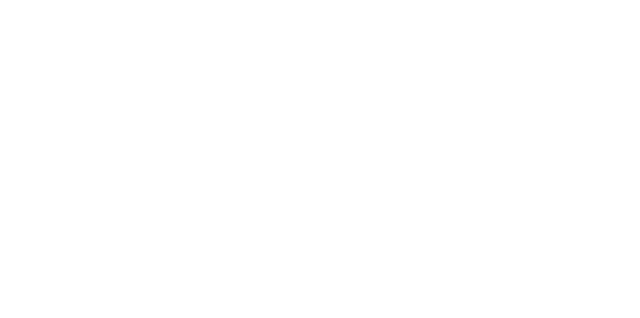
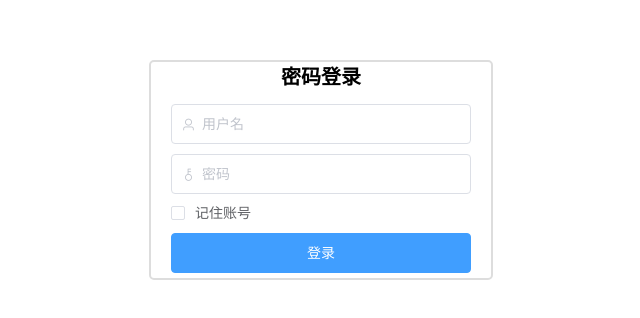
Before and after one commit to XiaofengZeng/kite-nest, a Vue app: page /#/login in a window 1280 px wide. Shown: the part 230-548 px from the top of the page, without its empty margins (319-959 px from the left). Built offline with nearby package versions, Linux system fonts and the light colour scheme; sample sign-in values are in the browser's storage.

Commit message:
feat(module): 简易版登录认证
1. 增加登录验证组件
2. 使用Vuex进行用户状态管理

```diff
--- /dev/null
+++ b/src/components/Login/index.vue
@@ -0,0 +1,100 @@
+<template>
+  <!-- 登录界面 -->
+  <div class="kn-login">
+    <div class="login-wrap">
+      <div class="login-title">
+        <h1>密码登录</h1>
+      </div>
+      <!-- TODO: 后续接入 -> form表单验证进行登录 -->
+      <div class="login-form">
+        <div class="user-pwd">
+          <el-input
+            v-model.trim="loginInfo.userName"
+            placeholder="用户名"
+            prefix-icon="el-icon-user"
+          ></el-input>
+          <el-input
+            v-model="loginInfo.password"
+            placeholder="密码"
+            show-password
+            prefix-icon="el-icon-key"
+          ></el-input>
+        </div>
+        <div class="login-footer">
+          <el-checkbox v-model="loginInfo.remeberUser">记住账号</el-checkbox>
+          <!-- TODO: 后端接入 -> 忘记密码 + 修改密码 -->
+        </div>
+        <div class="login-submit">
+          <el-button type="primary" class="login-btn" @click="login">登录</el-button>
+        </div>
+      </div>
+    </div>
+  </div>
+</template>
+
+<script>
+export default {
+  name: 'Login',
+  data() {
+    return {
+      loginInfo: {
+        userName: '',
+        password: '',
+        remeberUser: false,
+      },
+    };
+  },
+  methods: {
+    login() {
+      this.$store.dispatch('user/validateLogin', this.loginInfo);
+      if (this.isValidated) {
+        this.$router.replace('/');
+      } else {
+        this.$message.error('用户名/密码错误！请重试！');
+      }
+    },
+  },
+  computed: {
+    isValidated() {
+      return this.$store.getters['user/isValidated'];
+    },
+  },
+};
+</script>
+
+<style lang="less" scoped>
+.kn-login {
+  height: 100%;
+  display: flex;
+  flex-direction: column;
+  justify-content: center;
+  align-items: center;
+}
+
+.login-wrap {
+  height: 27%;
+  width: 300px;
+  padding: 0 20px;
+  display: flex;
+  border: 2px solid #ddd;
+  border-radius: 5px;
+  flex-direction: column;
+  justify-content: center;
+  align-items: center;
+}
+
+.login-title {
+  font-size: 20px;
+  font-weight: bold;
+  padding: 4px;
+}
+
+.login-form div {
+  margin: 5px 0;
+}
+
+.login-btn {
+  margin: 5px auto;
+  width: 100%;
+}
+</style>
--- a/src/router/index.js
+++ b/src/router/index.js
@@ -10,10 +10,36 @@
     name: 'Home',
     component: HomeView,
   },
+  {
+    path: '/login',
+    component: () => import('../views/LoginView.vue'),
+    name: 'Login',
+    meta: {
+      isLogin: true,
+    },
+  },
 ];
 
 const router = new VueRouter({
   routes,
 });
 
+// 全局前置路由守卫
+router.beforeEach((to, from, next) => {
+  // 鉴权
+  if (to.meta.isLogin) {
+    next();
+  } else {
+    const token = JSON.parse(localStorage.getItem('kn-token'));
+    if (token && token.name === 'admin' && token.expires > new Date().getTime()) {
+      next();
+    } else {
+      // 非法用户/token过期
+      next({
+        path: '/login',
+      });
+    }
+  }
+});
+
 export default router;
--- a/src/store/index.js
+++ b/src/store/index.js
@@ -1,15 +1,12 @@
 import Vue from 'vue';
 import Vuex from 'vuex';
+
+import user from './user';
 
 Vue.use(Vuex);
 
 export default new Vuex.Store({
-  state: {
-  },
-  mutations: {
-  },
-  actions: {
-  },
   modules: {
+    user,
   },
 });
--- /dev/null
+++ b/src/store/user.js
@@ -0,0 +1,37 @@
+export default {
+  namespaced: true,
+  state: {
+    validated: false,
+    userInfo: {
+      name: '',
+      expires: 0,
+    },
+  },
+  mutations: {
+  },
+  actions: {
+    validateLogin(context, loginInfo) {
+      const { state } = context;
+      // TODO: 接入后端 -> 单点验证
+      if (loginInfo.userName === 'admin' && loginInfo.password === 'admin') {
+        const info = {
+          name: loginInfo.userName,
+          // 有效期一天
+          expires: new Date().getTime() + 24 * 3600 * 1000,
+        };
+        state.userInfo = Object.assign(state.userInfo, info);
+        // 写入localStorage中
+        localStorage.setItem('kn-token', JSON.stringify(info));
+        if (loginInfo.remeberUser) {
+          localStorage.setItem('loginUserName', loginInfo.userName);
+        }
+        state.validated = true;
+      }
+    },
+  },
+  getters: {
+    isValidated(store) {
+      return store.validated;
+    },
+  },
+};
--- /dev/null
+++ b/src/views/LoginView.vue
@@ -0,0 +1,18 @@
+<template>
+  <Login></Login>
+</template>
+
+<script>
+import Login from '../components/Login/index.vue';
+
+export default {
+  name: 'LoginView',
+  components: {
+    Login,
+  },
+};
+</script>
+
+<style>
+
+</style>
```
